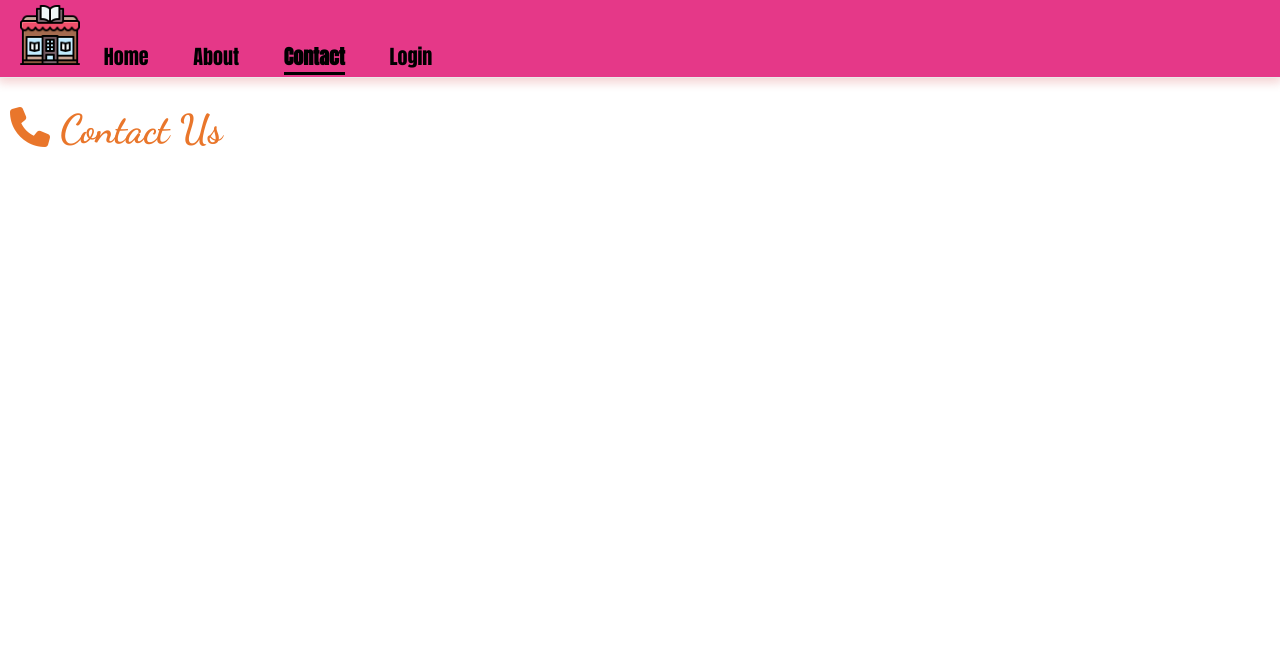
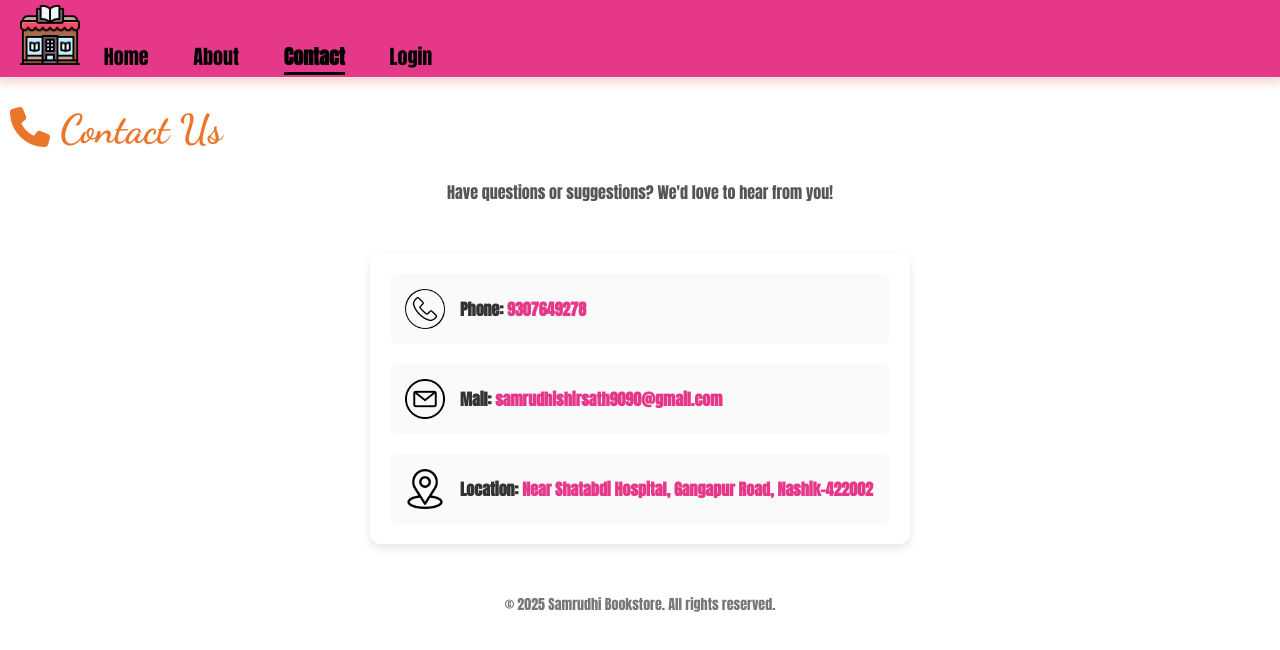
Before and after one commit to samrudhishirsath19/css-practice-project, a plain HTML site: page pages/contact.html in a window 1280 px wide. Drawn offline with Linux system fonts and the light colour scheme.

Commit message:
all pages are done

```diff
--- a/css/contact.css
+++ b/css/contact.css
@@ -0,0 +1,47 @@
+.message{
+    text-align: center;
+    color: #555;
+    margin-bottom: 30px;
+}
+.contact-container{
+    display: flex;
+    flex-direction: column;
+    gap: 20px;
+    max-width: 500px;
+    margin: 50px auto;
+    padding: 20px;
+    background: #ffffff;
+    box-shadow: 0 4px 10px rgba(0, 0, 0, 0.1);
+    border-radius: 10px;
+}
+.contact-box{
+    display: flex;
+    align-items: center;
+    gap: 15px;
+    padding: 15px;
+    background-color: #fafafa;
+    border-radius: 8px;
+    transition: transform 0.3s ease, box-shadow 0.3 ease;
+}
+.contact-box:hover{
+    transform: translateY(-5px);
+    box-shadow: 0 8px 16px rgba(0, 0, 0, 0.15);
+}
+.contact-box img{
+    width: 40px;
+    height: 40px;
+    object-fit: contain;
+}
+.contact-box p{
+    margin: 0;
+    color: #333;
+    font-size: 16px;
+}
+.contact-box a{
+    color: #E53888;
+    text-decoration: none;
+    font-weight: bold;
+}
+.contact-box a:hover{
+    text-decoration: none;
+}
--- a/css/style.css
+++ b/css/style.css
@@ -18,7 +18,7 @@ body{
 /*
     Primary: #E53888;
     Secondary: #E9762B;
-    Light: #F1F0E9;
+    Light: #white;
     Dark: #000000;
 */
 .navbar{
@@ -48,3 +48,9 @@ body{
     margin-left: 10px;
     margin-right: 10px;
 }
+.footer{
+    text-align: center;
+    margin-top: 40px;
+    color: #777;
+    font-size: 14px;
+}
--- a/pages/contact.html
+++ b/pages/contact.html
@@ -23,6 +23,38 @@
         <i class="fa-solid fa-phone mx-10"></i>Contact Us
     </h1>
 
+    <div>
+        <p class="message">Have questions or suggestions? We'd love to hear from you!</p>
+    </div>
+
+<div class="contact-container">
+
+    <div class="contact-box">
+        <img src="./../img/header/call-header.png" alt="call" />
+        <p>
+            <b>Phone:</b> <a href="tel:9307649278">9307649278</a>
+        </p>
+    </div>
+
+    <div class="contact-box">
+        <img src="./../img/header/email-header.png" alt="email" />
+        <p>
+            <b>Mail:</b> <a href="samrudhishirsath9090@gmail.com">samrudhishirsath9090@gmail.com</a>
+        </p>
+    </div>
+
+    <div class="contact-box">
+        <img src="./../img/header/location-header.png" alt="location" />
+        <p>
+            <b>Location:</b> <a href="Near Shatabdi Hospital, Gangapur Road, Nashik-422002">Near Shatabdi Hospital, Gangapur Road, Nashik-422002</a>
+        </p>
+    </div>
+</div>
+
+<div class="footer">
+    &copy; 2025 Samrudhi Bookstore. All rights reserved.
+</div>
+
     <script src="https://kit.fontawesome.com/3fa3fb5e12.js" crossorigin="anonymous"></script>
 </body>
 </html>
```
Also changed, not shown: css/about.css (+52 -0 lines), css/login.css (+34 -0 lines), index.html (+4 -0 lines), pages/about.html (+40 -1 lines), pages/login.html (+15 -0 lines), img/header/call-header.png (added), img/header/email-header.png (added), img/header/location-header.png (added).
